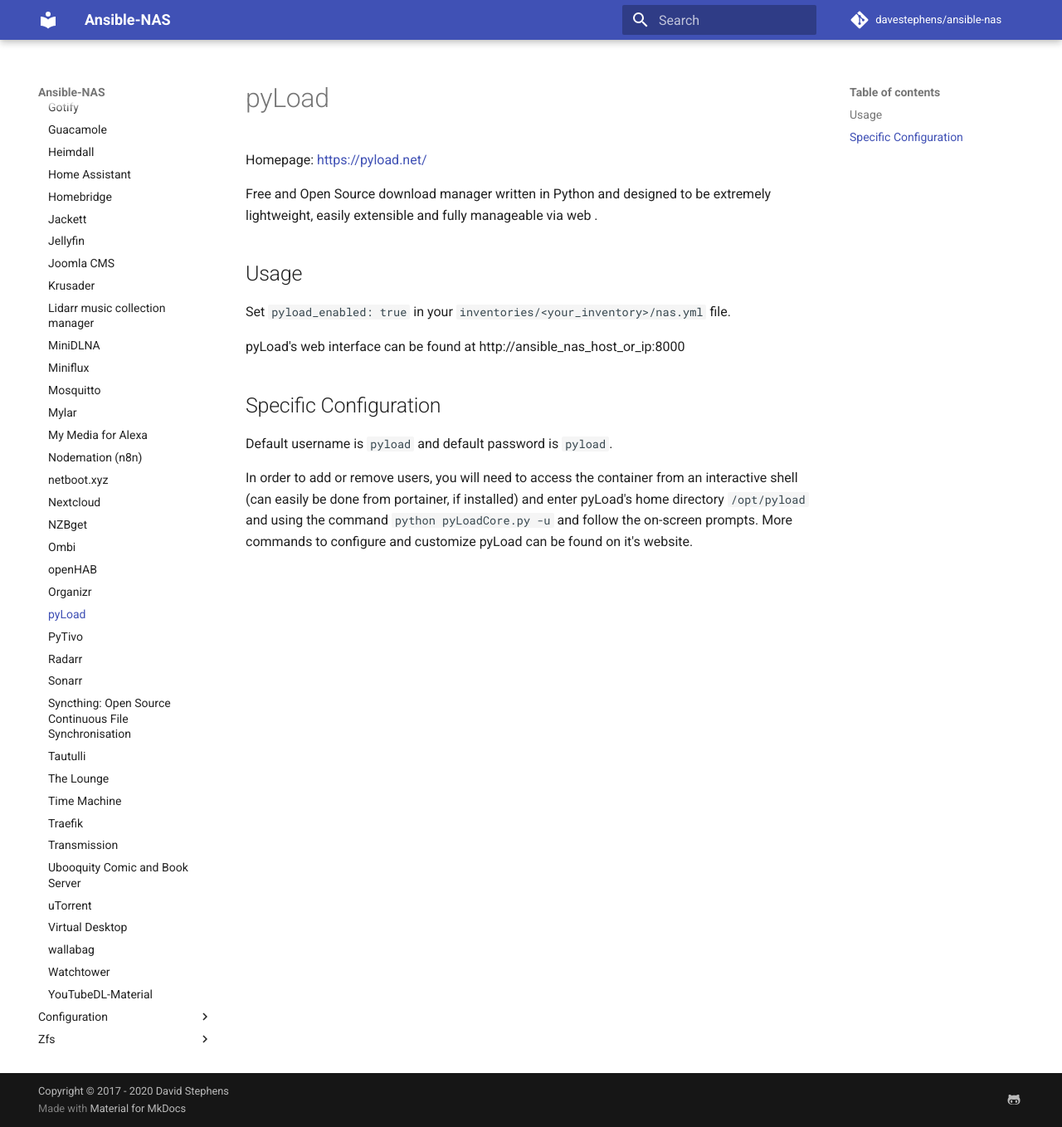
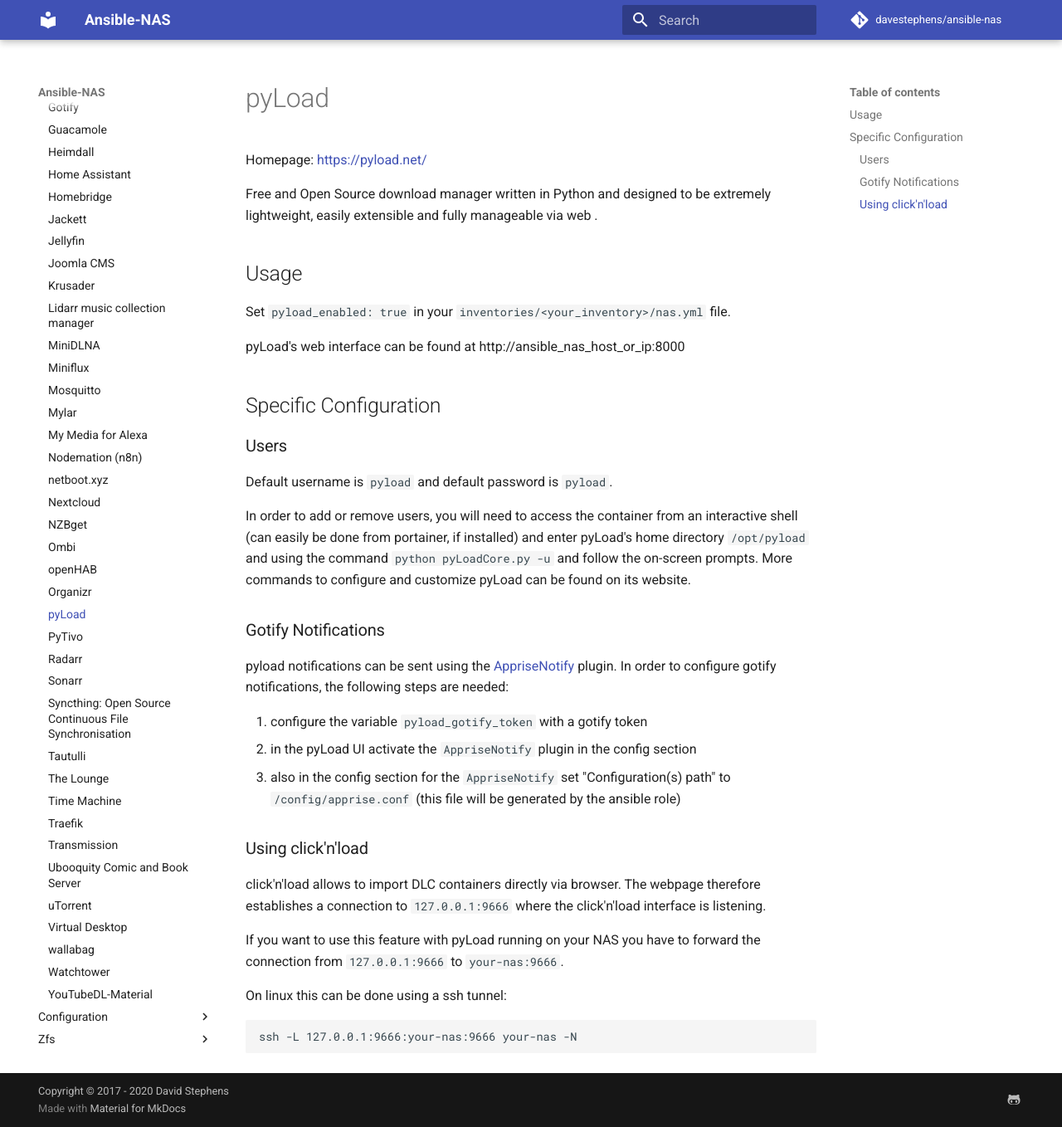
Before and after one commit to davestephens/ansible-nas, an MkDocs documentation site: the page built from docs/applications/pyload.md, in a window 1280 px wide and 1358 px high. Shown: the whole window at 83% size. Built offline with MkDocs 1.6.1 and Material for MkDocs 9.7.7, drawn with Linux system fonts in a browser that asks for light colours; comment, search, counter and statistics services are not loaded.

Commit message:
add configuration options for pyload role

````diff
--- a/docs/applications/pyload.md
+++ b/docs/applications/pyload.md
@@ -12,6 +12,34 @@ pyLoad's web interface can be found at http://ansible_nas_host_or_ip:8000
 
 ## Specific Configuration
 
+### Users
+
 Default username is `pyload` and default password is `pyload`.
 
-In order to add or remove users, you will need to access the container from an interactive shell (can easily be done from portainer, if installed) and enter pyLoad's home directory `/opt/pyload` and using the command `python pyLoadCore.py -u` and follow the on-screen prompts. More commands to configure and customize pyLoad can be found on it's website.
+In order to add or remove users, you will need to access the container from an interactive shell (can easily be done
+from portainer, if installed) and enter pyLoad's home directory `/opt/pyload` and using the command
+`python pyLoadCore.py -u` and follow the on-screen prompts. More commands to configure and customize pyLoad can be
+found on its website.
+
+### Gotify Notifications
+
+pyload notifications can be sent using the [AppriseNotify](https://github.com/caronc/apprise) plugin.
+In order to configure gotify notifications, the following steps are needed:
+
+1. configure the variable `pyload_gotify_token` with a gotify token
+1. in the pyLoad UI activate the `AppriseNotify` plugin in the config section
+1. also in the config section for the `AppriseNotify` set "Configuration(s) path" to `/config/apprise.conf` (this file
+   will be generated by the ansible role)
+
+### Using click'n'load
+
+click'n'load allows to import DLC containers directly via browser. The webpage therefore establishes a connection to
+`127.0.0.1:9666` where the click'n'load interface is listening.
+
+If you want to use this feature with pyLoad running on your NAS you have to forward the connection from `127.0.0.1:9666`
+to `your-nas:9666`.
+
+On linux this can be done using a ssh tunnel:
+```bash
+ssh -L 127.0.0.1:9666:your-nas:9666 your-nas -N
+```
````
Also changed, not shown: 2 other files.
